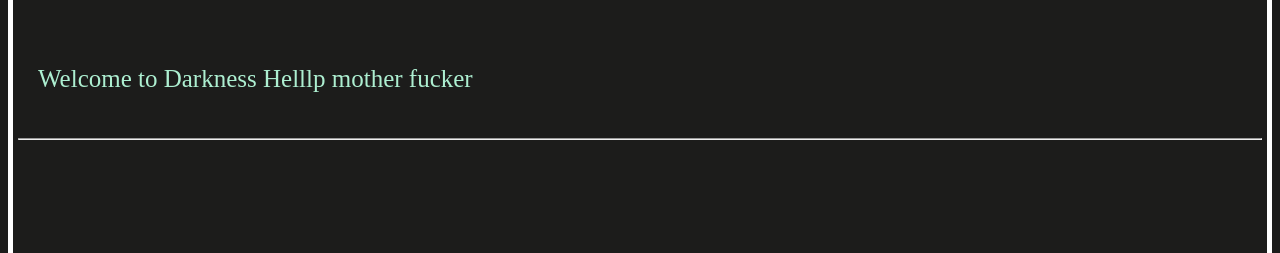
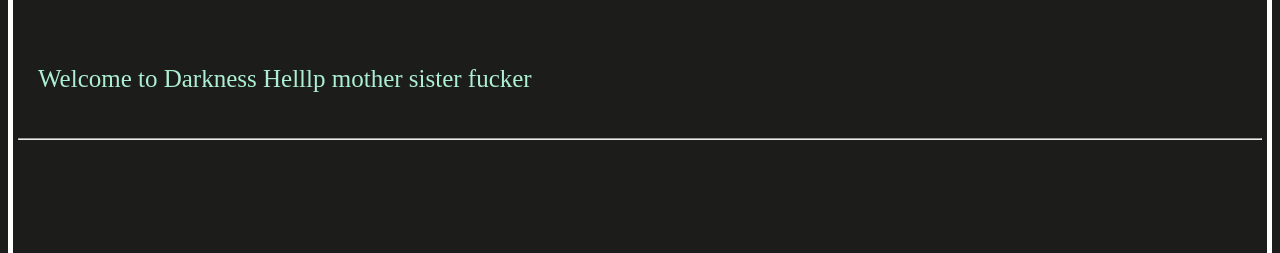
Before and after one commit to 8BitSec/MineCraftGuide, a plain HTML site: page test1.html in a window 1280 px wide. Shown: the part 229-482 px from the top of the page. Drawn offline with Linux system fonts and the light colour scheme.

```diff
--- a/test1.html
+++ b/test1.html
@@ -41,7 +41,7 @@
     <div class=links><br>
         <a id="home"></a>
         <h1>Home</h1>
-        <p class="home1">Welcome to Darkness Helllp mother fucker
+        <p class="home1">Welcome to Darkness Helllp mother sister fucker
         </p>
         <hr>
         <br>
```
